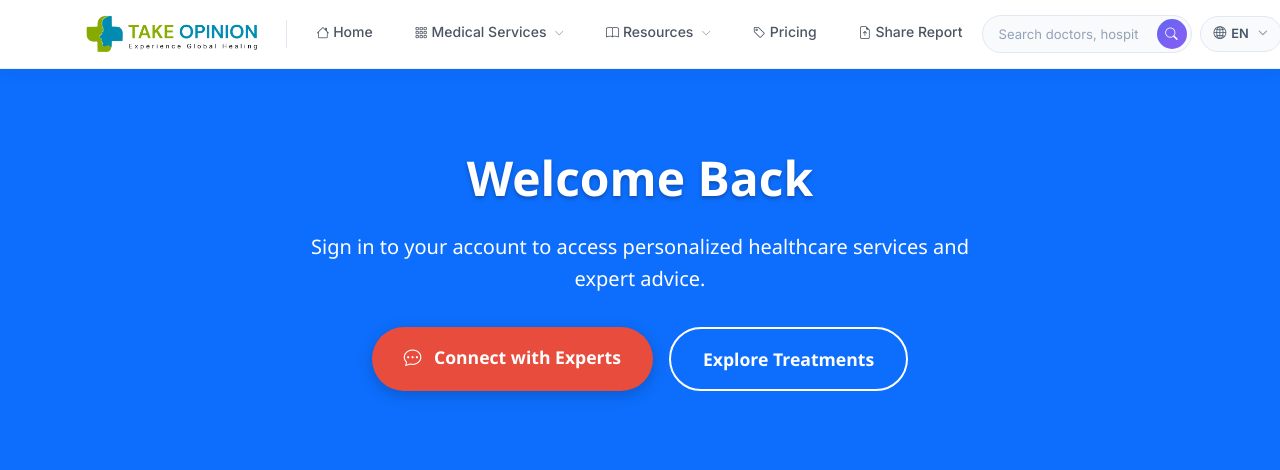
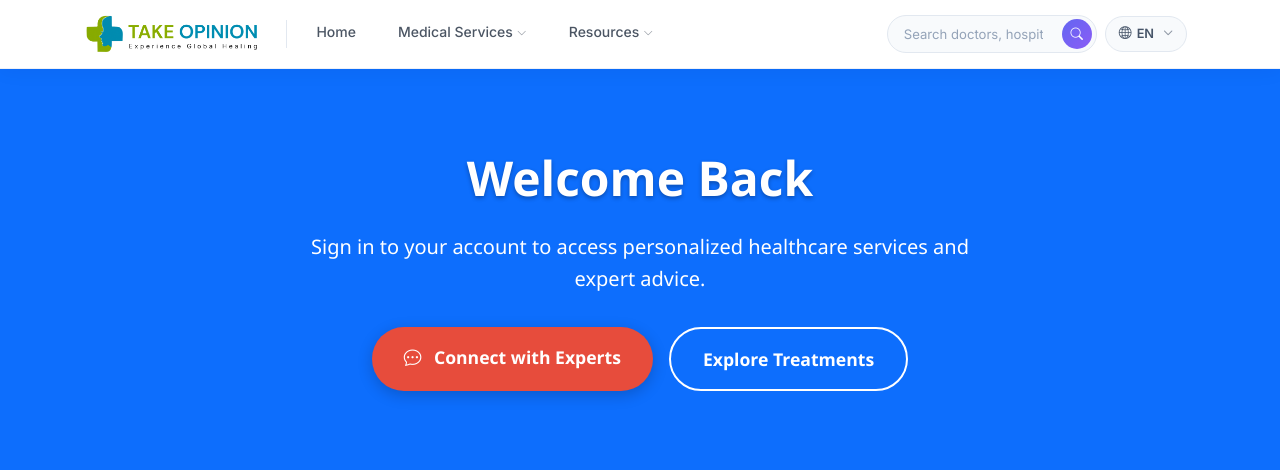
Before and after one commit to Tusharsinghoffical/TakeOpinionclient, a Django app: page /accounts/login/?next=/accounts/doctor/profile/ in a window 1280 px wide; the page is wider, and only the part inside the window is pictured. Shown: the top 470 px of that part. Run offline with Django 5.2, Linux system fonts and the light colour scheme; parts of the project's set-up code (start-up, migrations or seed data) failed here and were passed over.

Commit message:
Clean up navbar: remove icons from nav links, move Pricing into Medical Services dropdown, move Share Report into Resources dropdown

```diff
--- a/templates/base.html
+++ b/templates/base.html
@@ -513,58 +513,43 @@
 
           <div class="collapse navbar-collapse" id="mainNav">
             <ul class="navbar-nav me-auto mb-2 mb-lg-0 gap-1">
+
+              <!-- Home -->
               <li class="nav-item">
-                <a class="nav-link {% if request.path == '/' %}active{% endif %}" href="/">
-                  <i class="bi bi-house me-1" style="font-size:0.8rem;"></i>{{ translations.home }}
-                </a>
+                <a class="nav-link {% if request.path == '/' %}active{% endif %}" href="/">{{ translations.home }}</a>
               </li>
 
-              <!-- Medical Services — visible to everyone -->
+              <!-- Medical Services -->
               <li class="nav-item dropdown">
-                <a class="nav-link dropdown-toggle" href="#" role="button" data-bs-toggle="dropdown">
-                  <i class="bi bi-grid-3x3-gap me-1" style="font-size:0.8rem;"></i>{{ translations.medical_services }}
-                </a>
+                <a class="nav-link dropdown-toggle" href="#" role="button" data-bs-toggle="dropdown">{{ translations.medical_services }}</a>
                 <ul class="dropdown-menu">
                   <li><a class="dropdown-item {% if '/doctors/' in request.path %}active{% endif %}" href="/doctors/"><i class="bi bi-person-badge"></i>{{ translations.doctors }}</a></li>
                   <li><a class="dropdown-item {% if '/hospitals/' in request.path %}active{% endif %}" href="/hospitals/"><i class="bi bi-hospital"></i>{{ translations.hospitals }}</a></li>
                   <li><a class="dropdown-item {% if '/treatments/' in request.path %}active{% endif %}" href="/treatments/"><i class="bi bi-capsule"></i>{{ translations.treatments }}</a></li>
+                  <li><hr class="dropdown-divider"></li>
+                  <li><a class="dropdown-item {% if '/compare-treatments/' in request.path %}active{% endif %}" href="/compare-treatments/"><i class="bi bi-tag"></i>Pricing</a></li>
                 </ul>
               </li>
 
-              <!-- Resources — visible to everyone -->
+              <!-- Resources -->
               <li class="nav-item dropdown">
-                <a class="nav-link dropdown-toggle" href="#" role="button" data-bs-toggle="dropdown">
-                  <i class="bi bi-book me-1" style="font-size:0.8rem;"></i>Resources
-                </a>
+                <a class="nav-link dropdown-toggle" href="#" role="button" data-bs-toggle="dropdown">Resources</a>
                 <ul class="dropdown-menu">
                   <li><a class="dropdown-item {% if '/blogs/' in request.path %}active{% endif %}" href="/blogs/"><i class="bi bi-newspaper"></i>Blogs</a></li>
                   <li><a class="dropdown-item {% if '/reviews/' in request.path %}active{% endif %}" href="{% url 'accounts:reviews_page' %}"><i class="bi bi-star"></i>Reviews</a></li>
                   <li><a class="dropdown-item {% if '/hotels/' in request.path %}active{% endif %}" href="{% url 'hotels:list' %}"><i class="bi bi-building"></i>Hotels</a></li>
+                  <li><hr class="dropdown-divider"></li>
+                  <li><a class="dropdown-item {% if '/share-report/' in request.path %}active{% endif %}" href="/share-report/"><i class="bi bi-file-earmark-arrow-up"></i>Share Report</a></li>
                 </ul>
               </li>
 
-              <!-- Pricing — visible to everyone -->
-              <li class="nav-item">
-                <a class="nav-link {% if '/compare-treatments/' in request.path %}active{% endif %}" href="/compare-treatments/">
-                  <i class="bi bi-tag me-1" style="font-size:0.8rem;"></i>Pricing
-                </a>
-              </li>
-
-              <!-- Share Report — visible to everyone -->
-              <li class="nav-item">
-                <a class="nav-link {% if '/share-report/' in request.path %}active{% endif %}" href="/share-report/">
-                  <i class="bi bi-file-earmark-arrow-up me-1" style="font-size:0.8rem;"></i>Share Report
-                </a>
-              </li>
-
-              <!-- Admin-only extras -->
+              <!-- Admin only -->
               {% if user.is_authenticated and user.userprofile.user_type == 'admin' %}
               <li class="nav-item">
-                <a class="nav-link {% if '/admin/dashboard/' in request.path %}active{% endif %}" href="{% url 'accounts:admin_dashboard' %}">
-                  <i class="bi bi-speedometer2 me-1" style="font-size:0.8rem;"></i>Admin
-                </a>
+                <a class="nav-link {% if '/admin/dashboard/' in request.path %}active{% endif %}" href="{% url 'accounts:admin_dashboard' %}">Admin</a>
               </li>
               {% endif %}
+
             </ul>
             <!-- ── Search ── -->
             <form class="nb-search-form me-2" action="/search/" method="get">
```
